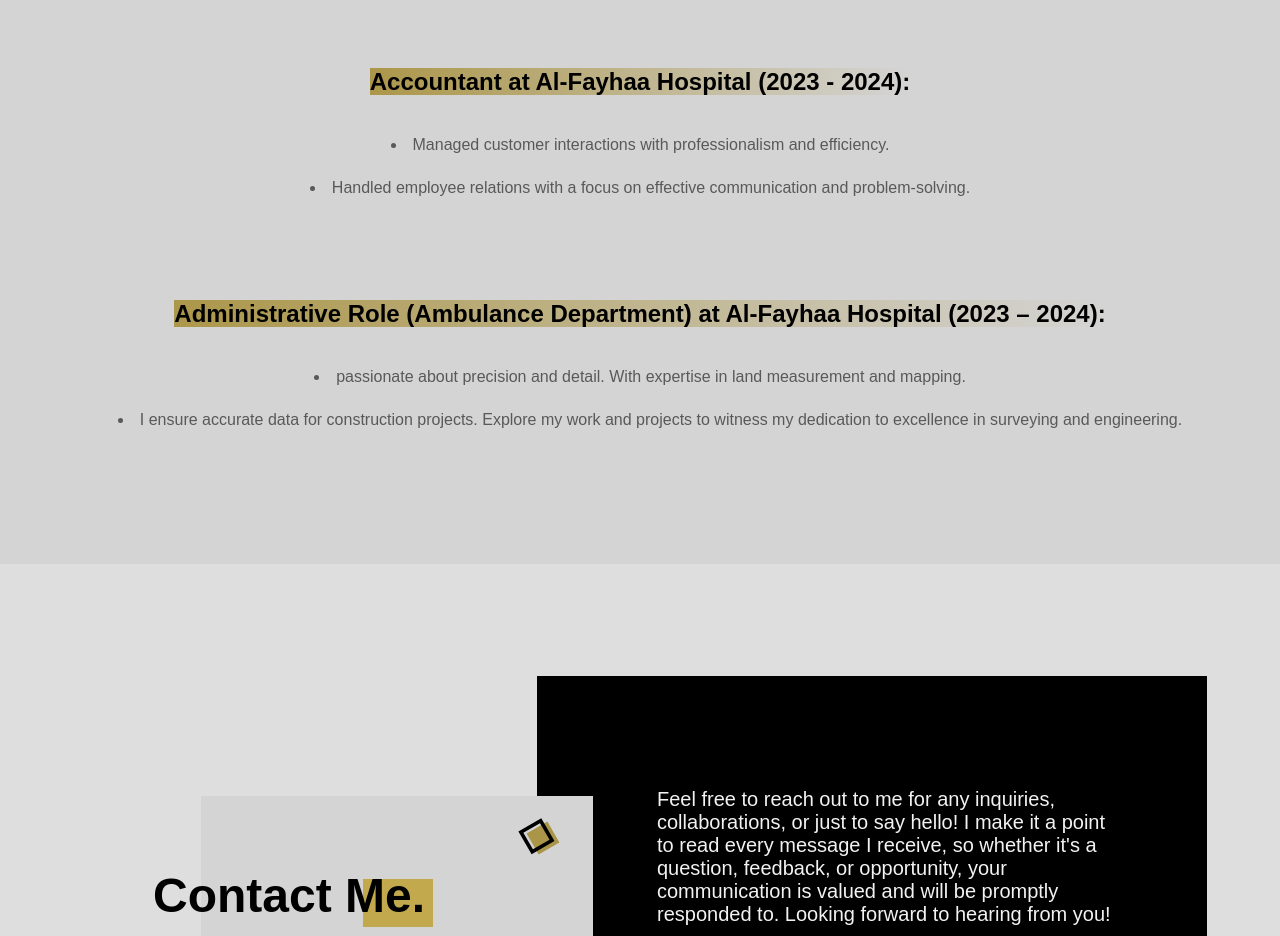
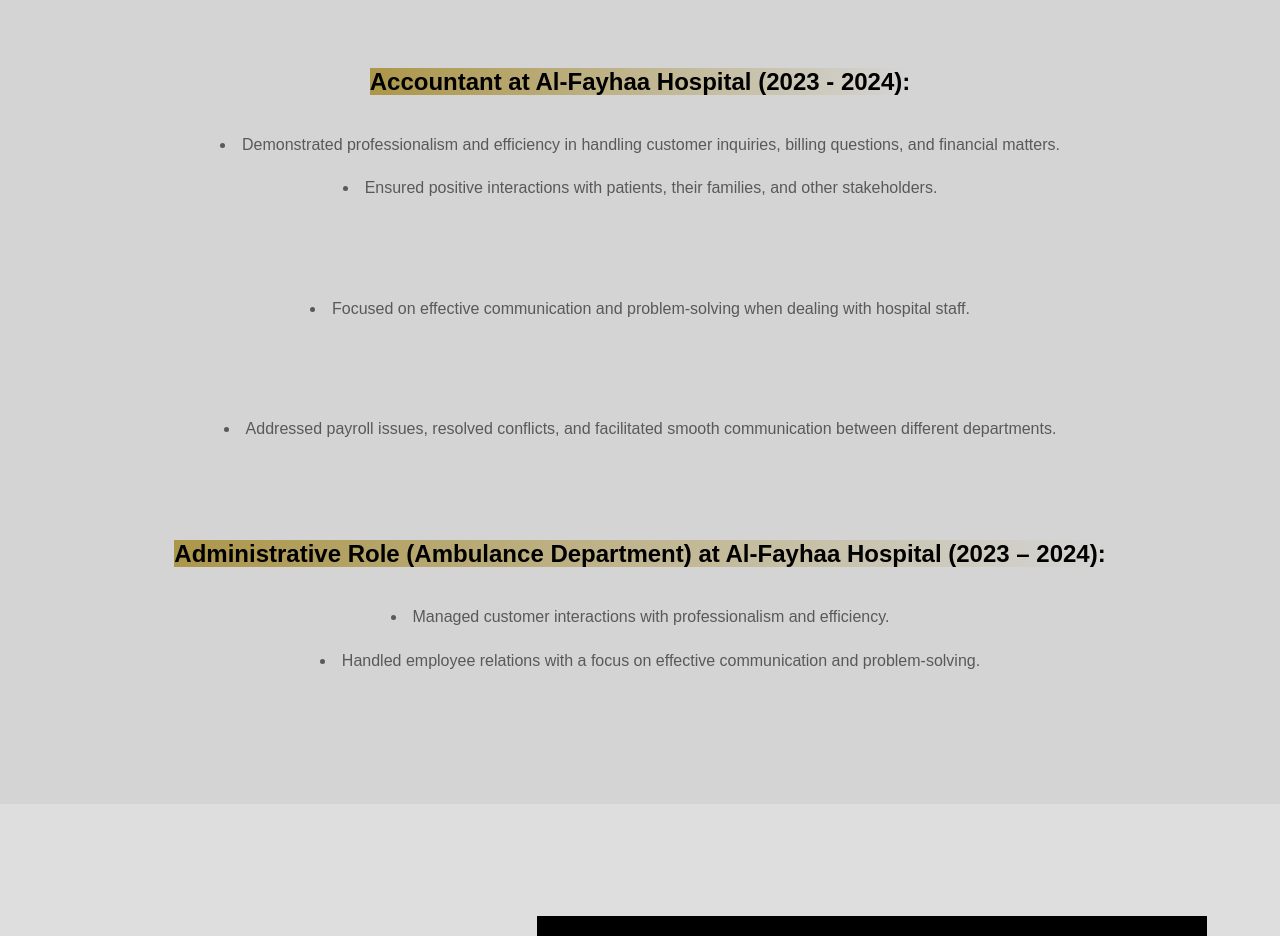
Before and after one commit to alialjoujou/MyPortfolio, a plain HTML site: page index.html in a window 1280 px wide. Shown: the part 3900-4836 px from the top of the page. Drawn offline with nearby package versions, Linux system fonts and the light colour scheme; a web font is replaced by a local one.

Commit message:
Update index.html

```diff
--- a/index.html
+++ b/index.html
@@ -447,19 +447,25 @@
         <b>Accountant at Al-Fayhaa Hospital (2023 - 2024):</b>
       </p>
       <li class="about__item" style="margin-bottom: 2%;text-align: center;">
-        Managed customer interactions with professionalism and efficiency.
+        Demonstrated professionalism and efficiency in handling customer inquiries, billing questions, and financial matters.
     </li>
     <li class="about__item" style="margin-bottom: 8%;text-align: center;">
-        Handled employee relations with a focus on effective communication and problem-solving.
+        Ensured positive interactions with patients, their families, and other stakeholders.
+    </li>
+    <li class="about__item" style="margin-bottom: 8%;text-align: center;">
+        Focused on effective communication and problem-solving when dealing with hospital staff.
+    </li>
+    <li class="about__item" style="margin-bottom: 8%;text-align: center;">
+        Addressed payroll issues, resolved conflicts, and facilitated smooth communication between different departments.
     </li>
     <p class="home__description">
         <b>Administrative Role (Ambulance Department) at Al-Fayhaa Hospital (2023 – 2024):</b>
       </p>
       <li class="about__item" style="margin-bottom: 2%;text-align: center;">
-        passionate about precision and detail. With expertise in land measurement and mapping.
+        Managed customer interactions with professionalism and efficiency.
     </li>
     <li class="about__item" style="margin-bottom: 8%;text-align: center;">
-        I ensure accurate data for construction projects. Explore my work and projects to witness my dedication to excellence in surveying and engineering.
+        Handled employee relations with a focus on effective communication and problem-solving.
     </li>
              </section>
 
```
